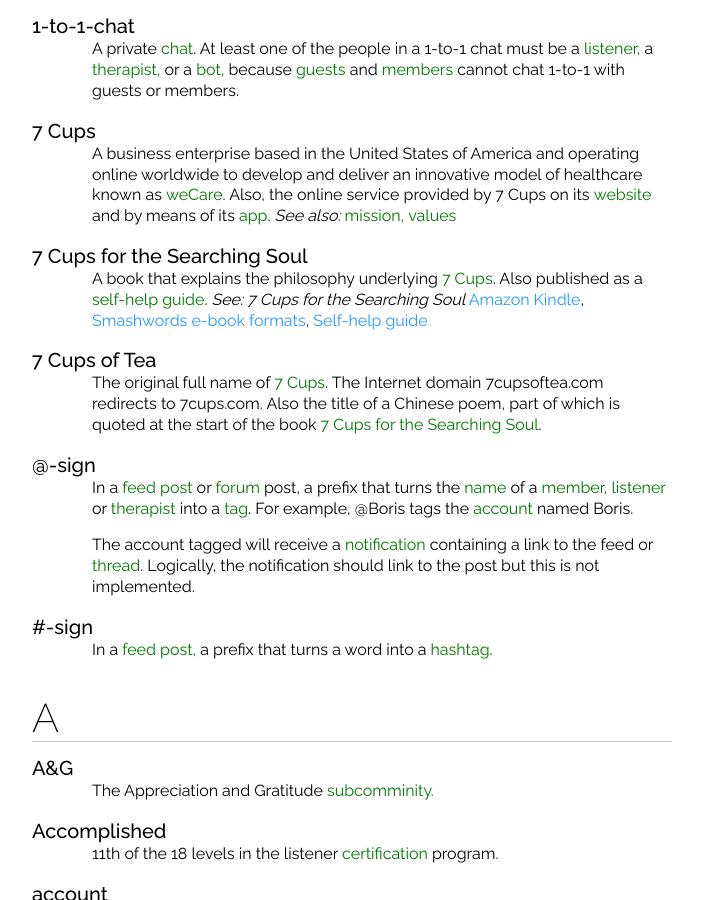
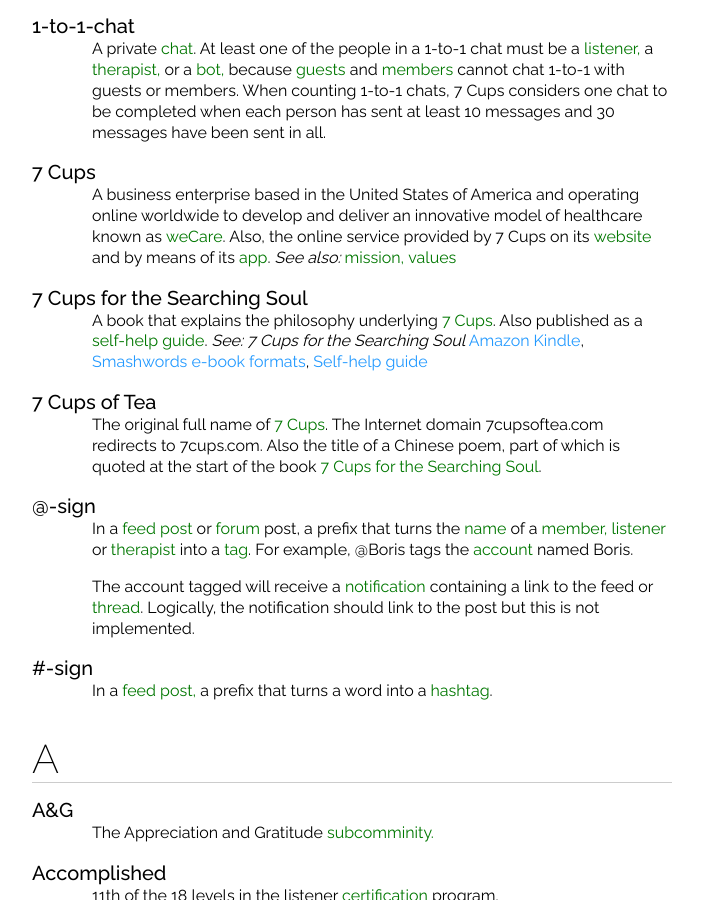
Before and after one commit to RarelyCharlie/rarelycharlie.github.io, a Jekyll site: the page built from glossary-framed.md, in a window 1280 px wide and 900 px high. Shown: the whole window, without its empty margins (288-991 px from the left). Built offline with Jekyll 4.4.1, drawn with Linux system fonts in a browser that asks for light colours.

Commit message:
update 1-to-1 chat

```diff
--- a/_includes/glossary.md
+++ b/_includes/glossary.md
@@ -1,5 +1,5 @@
 <h1 id="1-to-1-chat">1-to-1-chat</h1>
-A private ~~chat~~. At least one of the people in a 1-to-1 chat must be a ~~listener,~~ a ~~therapist,~~ or a ~~bot,~~ because ~~guests/guest~~ and ~~members/member~~ cannot chat 1-to-1 with guests or members.
+A private ~~chat~~. At least one of the people in a 1-to-1 chat must be a ~~listener,~~ a ~~therapist,~~ or a ~~bot,~~ because ~~guests/guest~~ and ~~members/member~~ cannot chat 1-to-1 with guests or members.  When counting 1-to-1 chats, 7 Cups considers one chat to be completed when each person has sent at least 10 messages and 30 messages have been sent in all.
 
 <h1 id="7-cups">7 Cups</h1>
 A business enterprise based in the United States of America and operating online worldwide to develop and deliver an innovative model of healthcare known as ~~weCare~~. Also, the online service provided by 7 Cups on its ~~website~~ and by means of its ~~app~~. _See also:_ ~~mission,/mission~~ ~~values~~
```
